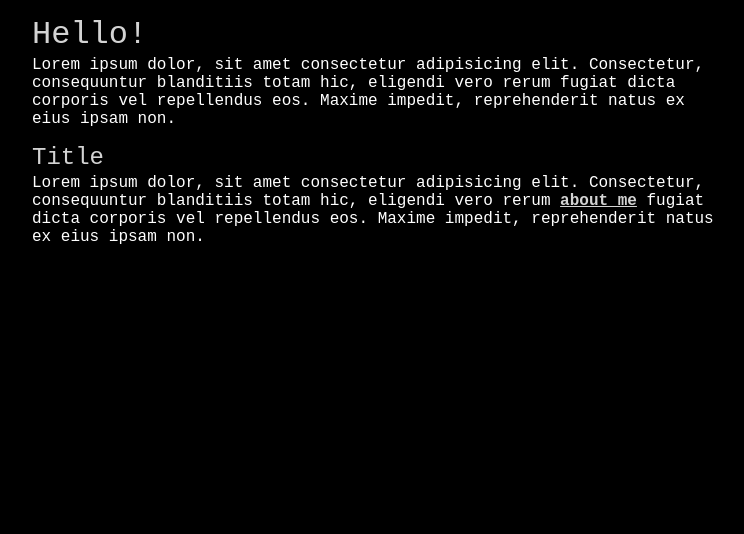
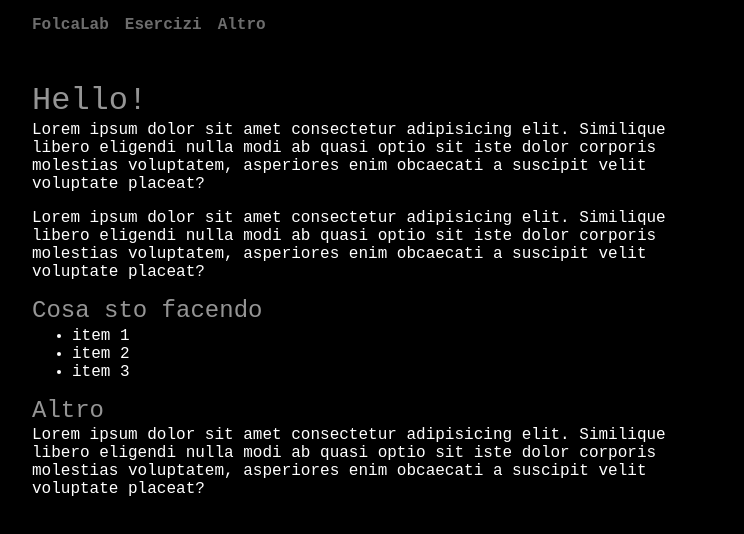
Before and after one commit to profmf/profmf.github.io, a plain HTML site: page index.html in a window 1280 px wide. Shown: the whole page, without its empty margins (258-1002 px from the left). Drawn offline with Linux system fonts and the light colour scheme.

Commit message:
add stuff

```diff
--- a/index.html
+++ b/index.html
@@ -6,25 +6,41 @@
     <meta name="viewport" content="width=device-width, initial-scale=1.0">
     <title>Document</title>
     <link rel="stylesheet" href="style.css">
+    <link rel="preconnect" href="https://fonts.googleapis.com">
+<link rel="preconnect" href="https://fonts.gstatic.com" crossorigin>
+<link href="https://fonts.googleapis.com/css2?family=Fira+Code:wght@300..700&display=swap" rel="stylesheet">
 </head>
 
 <body>
+    <header>
+        <nav>
+            <ul>
+                <li><a href="/">FolcaLab</a></li>
+                <li><a href="">Esercizi</a></li>
+                <li><a href="">Altro</a></li>
+            </ul>
+        </nav>
+    </header>
     <main>
         <h1>Hello!</h1>
         <p>
-            Lorem ipsum dolor, sit amet consectetur adipisicing elit. Consectetur, consequuntur blanditiis totam hic,
-            eligendi vero rerum fugiat dicta corporis vel repellendus eos. Maxime impedit, reprehenderit natus ex eius
-            ipsam
-            non.
+            Lorem ipsum dolor sit amet consectetur adipisicing elit. Similique libero eligendi nulla modi ab quasi optio sit iste dolor corporis molestias voluptatem, asperiores enim obcaecati a suscipit velit voluptate placeat?
         </p>
-        <h2>Title</h2>
         <p>
-            Lorem ipsum dolor, sit amet consectetur adipisicing elit. Consectetur, consequuntur blanditiis totam hic,
-            eligendi vero rerum <a href="about-me.html">about me</a> fugiat dicta corporis vel repellendus eos. Maxime impedit, reprehenderit natus ex eius
-            ipsam
-            non.
+            Lorem ipsum dolor sit amet consectetur adipisicing elit. Similique libero eligendi nulla modi ab quasi optio sit iste dolor corporis molestias voluptatem, asperiores enim obcaecati a suscipit velit voluptate placeat?
+        </p>
+        <h2>Cosa sto facendo</h2>
+        <ul>
+            <li>item 1</li>
+            <li>item 2</li>
+            <li>item 3</li>
+        </ul>
+        <h2>Altro</h2>
+        <p>
+            Lorem ipsum dolor sit amet consectetur adipisicing elit. Similique libero eligendi nulla modi ab quasi optio sit iste dolor corporis molestias voluptatem, asperiores enim obcaecati a suscipit velit voluptate placeat?
         </p>
     </main>
+    <footer></footer>
 
 </body>
 
--- a/style.css
+++ b/style.css
@@ -1,3 +1,9 @@
+:root{
+    --accent-color: crimson;
+    --light-color: crimson;
+
+}
+
 * {
     margin: 0;
     box-sizing: border-box;
@@ -10,33 +16,58 @@ body {
     font-size: 1rem;
 }
 
-h1{
-    color:lightgray;
-    padding-bottom: .2rem;
+h1 {
+    color: #959595;
+    padding-bottom: 0.15rem;
+    font-weight: 500;
+        padding-top: 1rem;
+
+}
+
+h2 {
+    color: #959595;
+    padding-bottom: 0.15rem;
+    padding-top: 1rem;
     font-weight: 500;
 }
 
-h2{
-    color:lightgray;
-    padding-bottom: 0.2rem;
-    font-weight: 500;
+
+p {
+    padding-bottom: 1rem;
 }
-
-p{
-    padding-bottom: 1rem;
+p + p{
+    padding-bottom: 0;
 }
 
 main {
     max-width: 700px;
-    margin: 1rem auto;
+    margin: 0 auto;
+    padding: 1rem 0;
 }
 
-a{
-    color:lightgray;
+a {
+    color: #6d6d6d;
     font-weight: 700;
 }
 
-a:hover{
+a:hover {
     color: crimson;
-    transition: color 0.5s ease-in-out;
+    transition: color 0.1s ease-in-out;
 }
+
+nav {
+    max-width: 700px;
+    margin: 0 auto;
+    padding: 1rem 0;
+}
+
+nav>ul {
+    display: flex;
+    gap: 1rem;
+    list-style: none;
+    padding: 0;
+}
+
+nav a {
+    text-decoration: none;
+}
```
